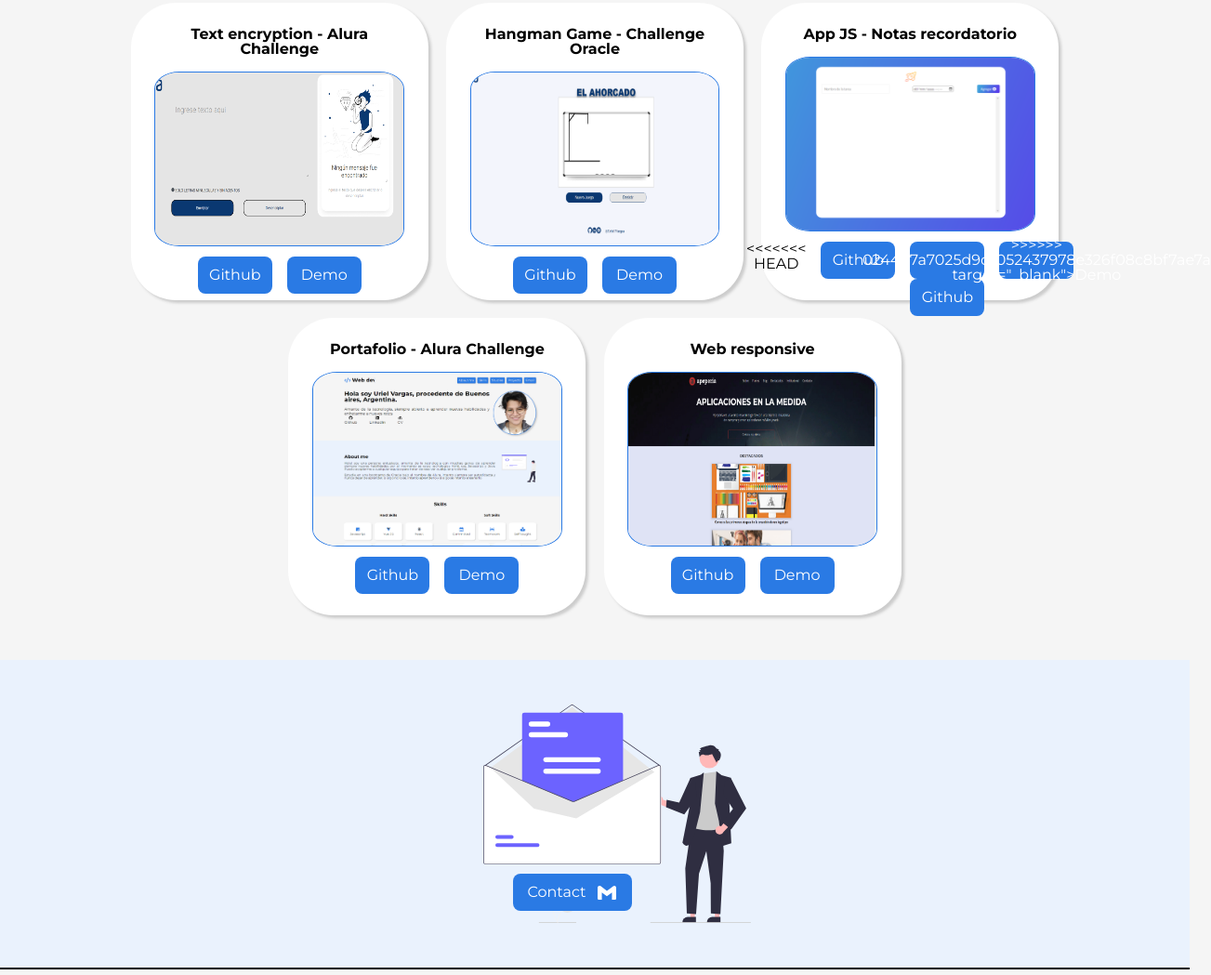
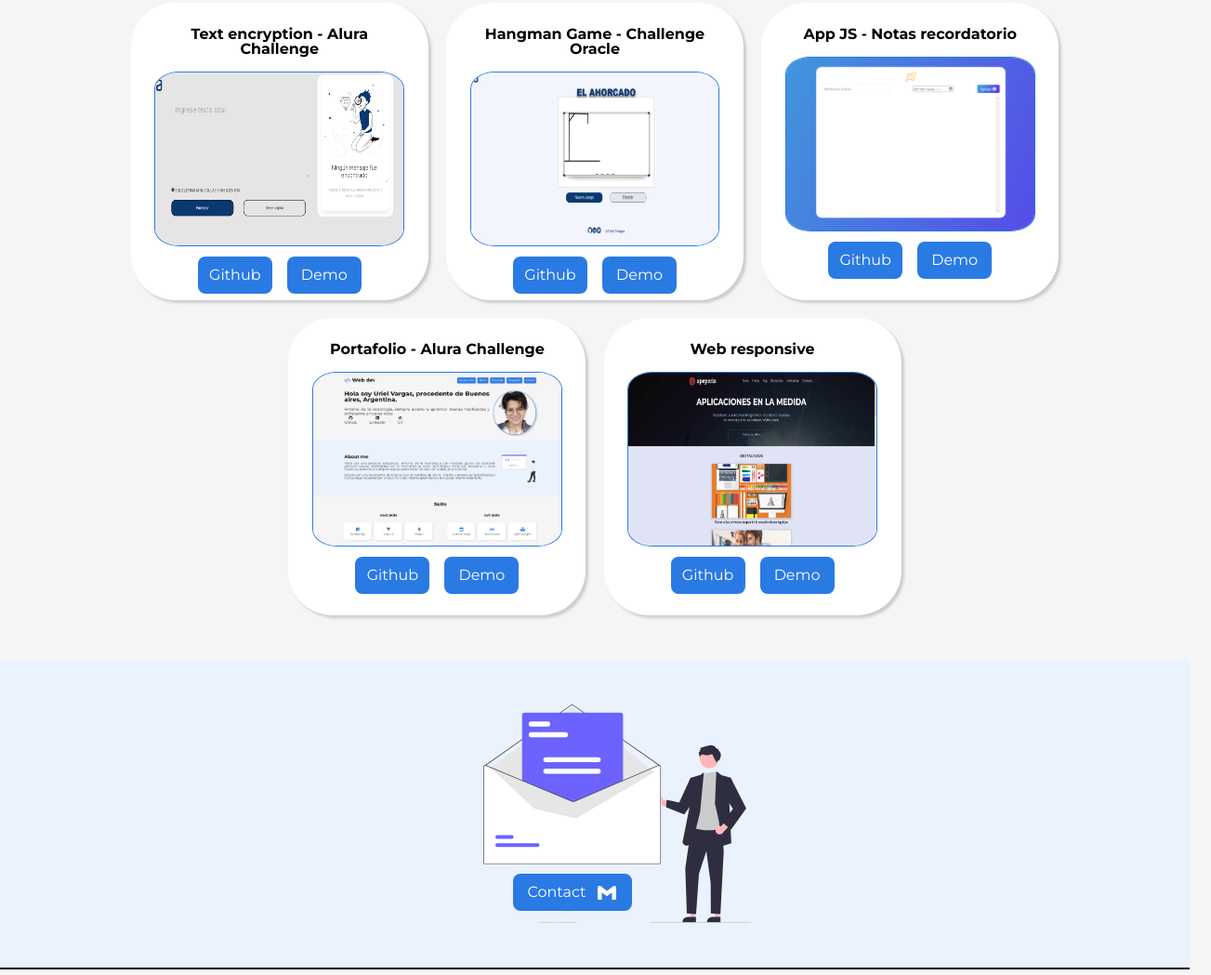
Before and after one commit to urivargas/portafolioUrielVargas, a plain HTML site: page index.html in a window 1280 px wide. Shown: the part 1773-2822 px from the top of the page at 93% size, 1303 px wide, since content can reach past the window. Drawn offline with Linux system fonts and the light colour scheme.

Commit message:
cambio etiqueta

```diff
--- a/index.html
+++ b/index.html
@@ -292,15 +292,9 @@
                     <h2>App JS - Notas recordatorio</h2>
                     <img class="project__box__img" src="./img/screenshot-app/proyecto notas.png">
                     <div class="project__box__info">
-<<<<<<< HEAD
                         <span><a href="https://github.com/urivargas/recordatorio_agenda" class="btn"
                                 target="_blank">Github</a></span>
                         <span><a href="https://urivargas.github.io/recordatorio_agenda/" class="btn"
-=======
-                        <span><a href="https://github.com/urivargas/portafolioUrielVargas" class="btn"
-                                target="_blank">Github</a></span>
-                        <span><a href="https://urivargas.github.io/portafolioUrielVargas/" class="btn"
->>>>>>> 024487a7025d9d1052437978e326f08c8bf7ae7a
                                 target="_blank">Demo</a></span>
                     </div>
                 </div>
```
